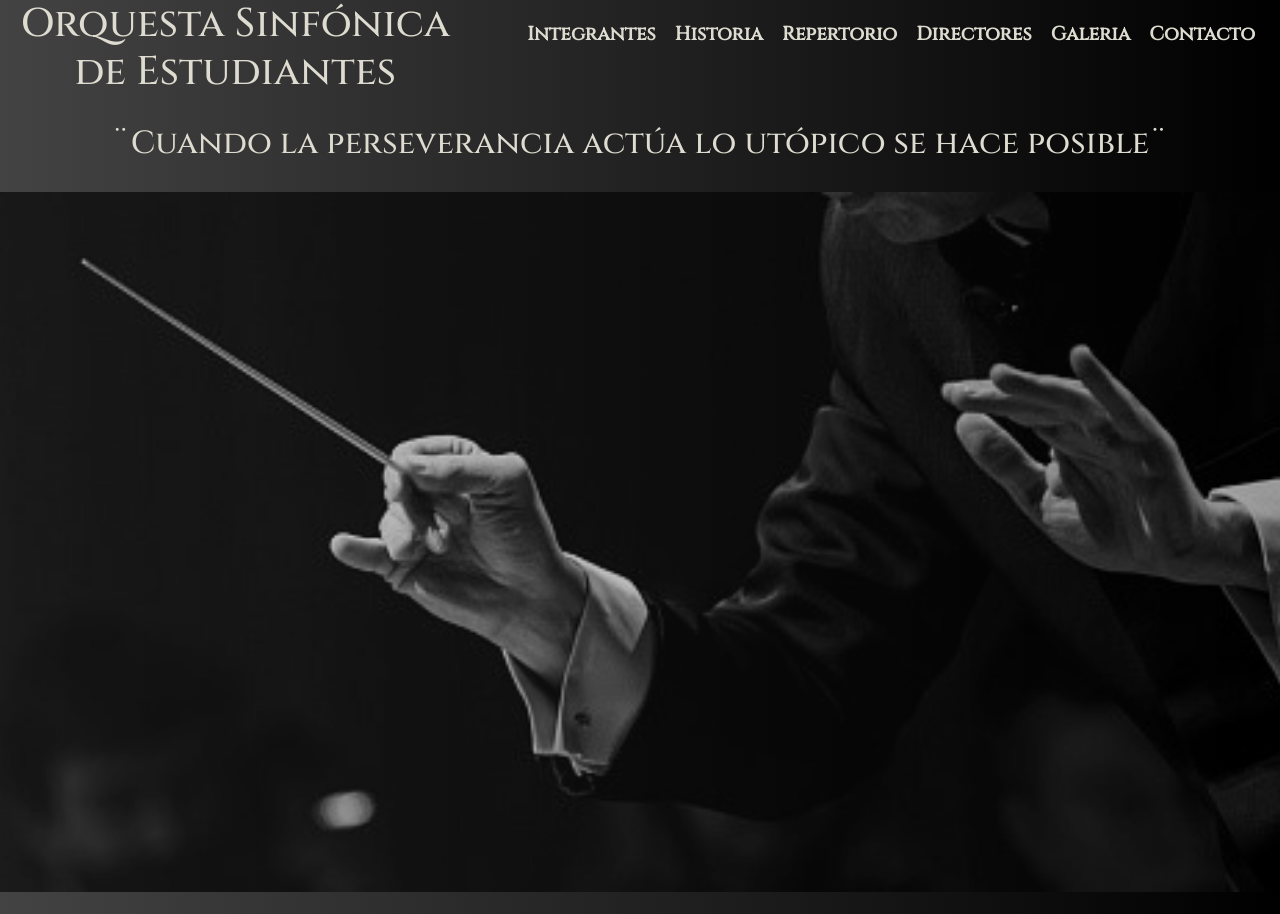
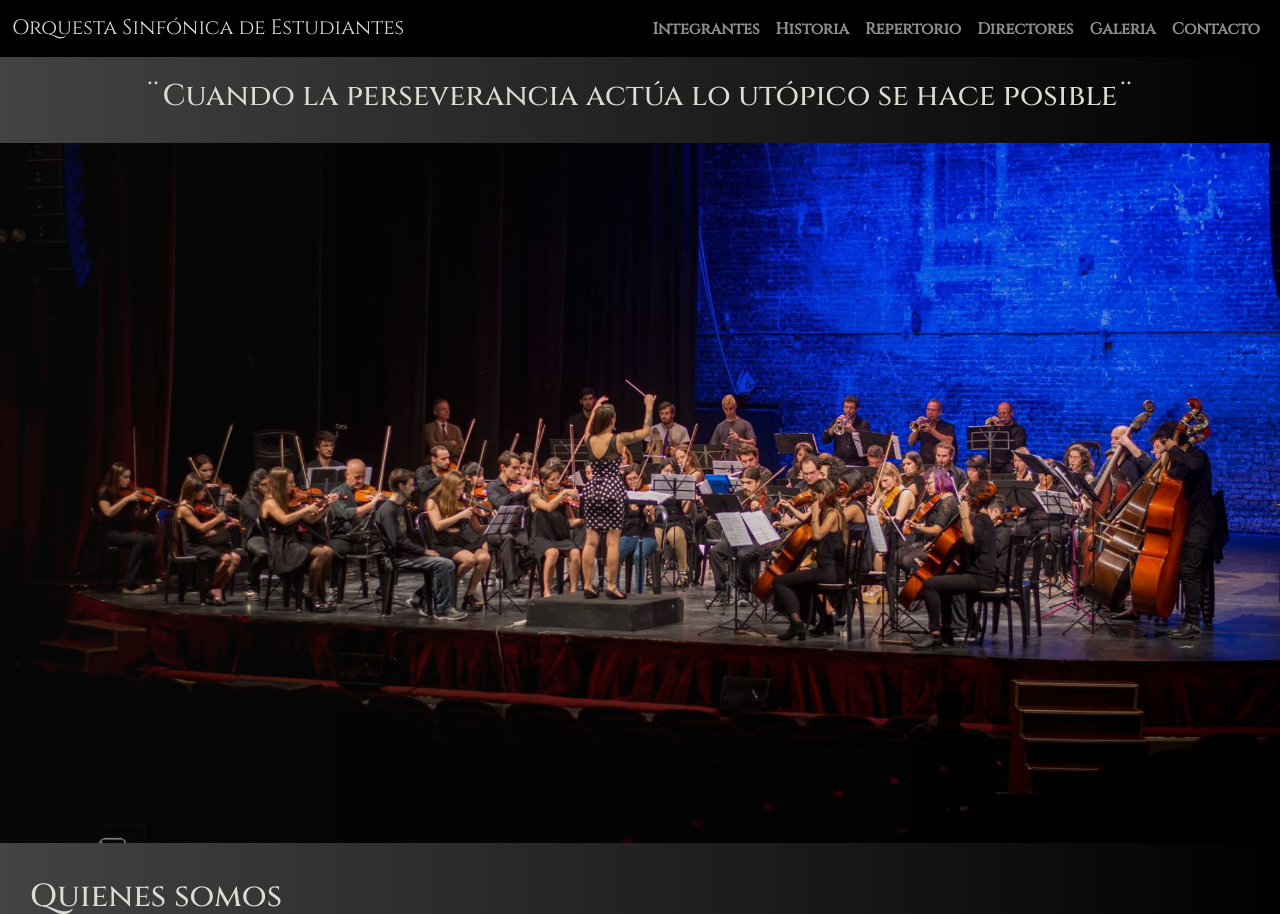
Before and after one commit to VickSae/Orquesta, a plain HTML site: page index.html in a window 1280 px wide. Shown: the top 914 px of the page. Drawn offline with nearby package versions, Linux system fonts and the light colour scheme.

Commit message:
agregue bootstrap al nav

```diff
--- a/index.html
+++ b/index.html
@@ -10,26 +10,48 @@
       href="https://fonts.googleapis.com/css2?family=Cinzel:wght@400;500&family=Raleway:wght@100;300;400&display=swap"
       rel="stylesheet"
     />
+    <link
+    rel="stylesheet"
+    href="https://cdnjs.cloudflare.com/ajax/libs/animate.css/4.1.1/animate.min.css"/>
     <link href="https://cdn.jsdelivr.net/npm/bootstrap@5.2.1/dist/css/bootstrap.min.css" rel="stylesheet" integrity="sha384-iYQeCzEYFbKjA/T2uDLTpkwGzCiq6soy8tYaI1GyVh/UjpbCx/TYkiZhlZB6+fzT" crossorigin="anonymous">
     <link rel="stylesheet" href="style.css"/>
     <title>Orquesta Sinfónica de Estudiantes</title>
   </head>
 <body>
-  <header id="irarriba">
-    <h1 class="titulo">Orquesta Sinfónica de Estudiantes</h1>
-    <nav class="container-nav">
-      <ul>
-        <li><a href="./index.html">Integrantes</a></li>
-        <li><a href="./index.html">Historia</a></li>
-        <li><a href="./repertorio.html">Repertorio</a></li>
-        <li><a href="./directores.html">Directores</a></li>
-        <li><a href="./galeria.html">Galeria</a></li>
-        <li><a href="#contacto">Contacto</a></li>
-      </ul>
+  <header>
+    <nav class="navbar sticky-top navbar-expand-lg navbar-dark">
+      <div class="container-fluid">
+        <a class="navbar-brand" href="./index.html">Orquesta Sinfónica de Estudiantes</a>
+        <button class="navbar-toggler" type="button" data-bs-toggle="collapse" data-bs-target="#navbarNav" aria-controls="navbarNav" aria-expanded="false" aria-label="Toggle navigation">
+          <span class="navbar-toggler-icon"></span>
+        </button>
+        <div class="collapse navbar-collapse" id="navbarNav">
+          <ul class="navbar-nav">
+            <li class="nav-item">
+              <a class="nav-link" href="./index.html">Integrantes</a>
+            </li>
+            <li class="nav-item">
+              <a class="nav-link" href="./index.html">Historia</a>
+            </li>
+            <li class="nav-item">
+              <a class="nav-link" href="./repertorio.html">Repertorio</a>
+            </li>
+            <li class="nav-item">
+              <a class="nav-link" href="./directores.html">Directores</a>
+            </li>
+            <li class="nav-item">
+              <a class="nav-link" href="./galeria.html">Galeria</a>
+            </li>
+            <li class="nav-item">
+              <a class="nav-link" href="#contacto">Contacto</a>
+            </li>
+          </ul>
+        </div>
+      </div>
     </nav>
   </header>
   <main>
-    <h2 class="perseverancia">¨Cuando la perseverancia actúa lo utópico se hace posible¨</h2>
+    <h2 class="perseverancia animate__animated animate__fadeIn"  id="ir-arriba">¨Cuando la perseverancia actúa lo utópico se hace posible¨</h2>
     <section class="parallax">
     </section>
     <section class="content__section">
@@ -57,7 +79,7 @@
           </p>
           <img src="./imagenes/luz-y-lucas1.jpg" alt="luz-y-lucas">
         </div>
-        <a class="anchor_mid" href="#irarriba">Ir arriba</a>
+        <a class="anchor_mid" href="#ir-arriba">Ir arriba</a>
       </section>
       <section id="historia">
         <h2>Historia</h2>
@@ -78,7 +100,7 @@
       <li><a href="https://www.facebook.com/OrquestaSinfonicaEstudiantes">Facebook</a></li>
       <li><a href="https://www.instagram.com/sinfonica.estudiantes/">Instagram</a></li>
       <li><a href="https://www.youtube.com/channel/UCFdl0QR_WxkbVjjt_DSJpIQ">Youtube</a></li>
-      <li><a href="#irarriba">Ir arriba</a></li>
+      <li><a href="#ir-arriba">Ir arriba</a></li>
     </ul>
   </footer>
   <script src="https://cdn.jsdelivr.net/npm/@popperjs/core@2.11.6/dist/umd/popper.min.js" integrity="sha384-oBqDVmMz9ATKxIep9tiCxS/Z9fNfEXiDAYTujMAeBAsjFuCZSmKbSSUnQlmh/jp3" crossorigin="anonymous"></script>
--- a/style.css
+++ b/style.css
@@ -5,47 +5,28 @@
 /*---------INDEX----------*/
 
 header {
-  display: flex;
-  flex-direction: row;
-  font-weight: 800;
-  background: #000000;  /* fallback for old browsers */
-  background: -webkit-linear-gradient(to right, #434343, #000000);  /* Chrome 10-25, Safari 5.1-6 */
-  background: linear-gradient(to right, #434343, #000000); /* W3C, IE 10+/ Edge, Firefox 16+, Chrome 26+, Opera 12+, Safari 7+ */
-  align-items: flex-start;
-  font-family: "Cinzel", serif;
-  justify-content: space-between;
-  font-size: 16px;
-  color: #dedcd0;
+ position: sticky;
+ top: 0px;
+ background-color: black;
+ z-index: 100;
+ font-family: "Cinzel", serif;
 }
 
-.titulo {
-  text-align: center;
-}
-.container-nav {
-  display: flex;
-  flex-direction: row-reverse;
-  justify-content: center;
-  text-align: center;
-  margin: 10px 5px 10px 10px;
-  width: 100%;
-  height: 60px;
-  padding: 10px 10px 10px 0;
+.navbar-brand {
+  color: #dedcd0;
+  font-size: 1.3rem;
 }
 
-.container-nav ul li a{
-  color: #dedcd0;
-  text-decoration: none;
-  font-family: "Cinzel", serif;
-  font-size: 1.2rem;
-  margin: 10px 5px 10px 10px;
-  font-weight: bold;
+.nav-link{
+  color: var(--bs-nav-link-color);
+  font-size: 16px;
+  font-weight: 800;
 }
 
-li {
-  display: inline;
-  align-items: flex-end;
-  text-decoration: none;
+.navbar-collapse{
+  justify-content: flex-end;
 }
+
 body {
   background: #000000;  /* fallback for old browsers */
   background: -webkit-linear-gradient(to right, #434343, #000000);  /* Chrome 10-25, Safari 5.1-6 */
@@ -61,17 +42,18 @@ body {
 }
 
 .parallax {
-  background-image: url("./imagenes/hand-conductor2.jpg");
+  background-image: url("./imagenes/roxy-paula.jpg");
   height: 700px;
   background-attachment: fixed;
   background-position: center;
   background-repeat: no-repeat;
-  opacity: 0.7;
+  opacity:0.9;
   background-size: cover;
 }
 
 .perseverancia {
   font-family: "Cinzel", serif;
+  font-size: 30px;
   text-align: center;
   color: #dedcd0;
   padding: 21px 0;
@@ -138,6 +120,9 @@ body {
 .anchor_mid {
   text-decoration: none;
   color: white;
+  font-family: "Raleway", serif;
+  padding: 10px 10px;
+  margin: 15px 10px;
 }
 
 #historia h2 {
@@ -325,20 +310,33 @@ section h2 {
   justify-items: center;
 }
 
-footer {
+#contacto {
   display: flex;
+  flex-direction: row-reverse;
   font-family: "Cinzel", serif;
   background-color: #dedcd0;
-  justify-content: end;
   padding: 20px;
 }
-footer ul li a {
+#contacto ul{
+  display: flex;
+  margin-bottom: 0px;
+}
+#contacto ul li{
+  text-decoration: none;
+  list-style: none;
+  justify-content: center;
+}
+
+#contacto ul li a{
+  text-decoration: none;
+  font-size: 16px;
+  font-weight: 800;
   color: #030303;
-  text-decoration: none;
-  margin: 10px 5px 10px 10px;
-  font-size: 1.2rem;
-  font-weight: bold;
+  flex-direction: row-reverse;
+  margin: 10px 15px;
 }
+
+
 /*---------media-queries-----------*/
 @media only screen and (max-width: 768px){
    /*-----------estilos-generales------------*/
```
Also changed, not shown: directores.html (+35 -13 lines), galeria.html (+34 -12 lines), repertorio.html (+33 -11 lines), imagenes/Gris Textura (1).png (added), imagenes/logo-1.png (added), imagenes/logo.jpg (added), imagenes/logo.png (added), imagenes/orquesta-museo.jpg (added).
